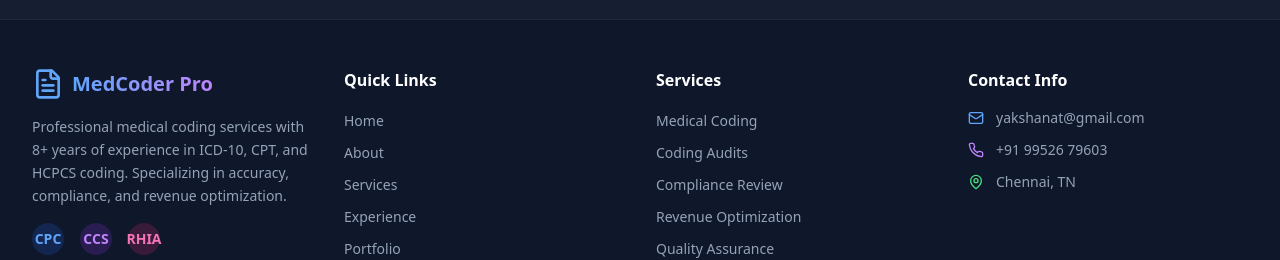
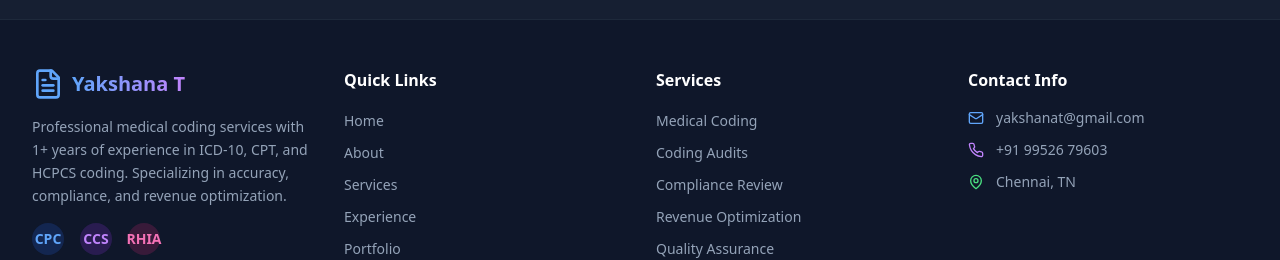
Before and after one commit to BadBoy-Github/Portfolio-Y, a React (Vite) app: page / in a window 1280 px wide. Shown: the part 7664-7924 px from the top of the page. Built offline with nearby package versions, Linux system fonts and the light colour scheme.

Commit message:
footer changes; verify ownership

```diff
--- a/index.html
+++ b/index.html
@@ -5,6 +5,7 @@
     <link rel="icon" type="image/svg+xml" href="/vite.svg" />
     <meta name="viewport" content="width=device-width, initial-scale=1.0" />
     <title>Yakshana T | Medical Coder</title>
+    <meta name="google-site-verification" content="qXd0t5L-Aavzo6idlw0LLEkHgWnjXcJipfHbi_THUGM" />
     <meta name="description" content="Professional medical coding services with 1+ years of experience. Specializing in ICD-10, CPT, and HCPCS coding with 98% accuracy guarantee." />
     <style>
       html {
--- a/src/components/Footer.tsx
+++ b/src/components/Footer.tsx
@@ -38,11 +38,11 @@ const Footer: React.FC = () => {
             <div className="flex items-center space-x-2">
               <FileText className="h-8 w-8 text-blue-400" />
               <span className="text-xl font-bold bg-gradient-to-r from-blue-400 to-purple-400 bg-clip-text text-transparent">
-                MedCoder Pro
+                Yakshana T
               </span>
             </div>
             <p className="text-slate-400 text-sm leading-relaxed">
-              Professional medical coding services with 8+ years of experience in ICD-10, CPT, and HCPCS coding.
+              Professional medical coding services with 1+ years of experience in ICD-10, CPT, and HCPCS coding.
               Specializing in accuracy, compliance, and revenue optimization.
             </p>
             <div className="flex space-x-4">
```
